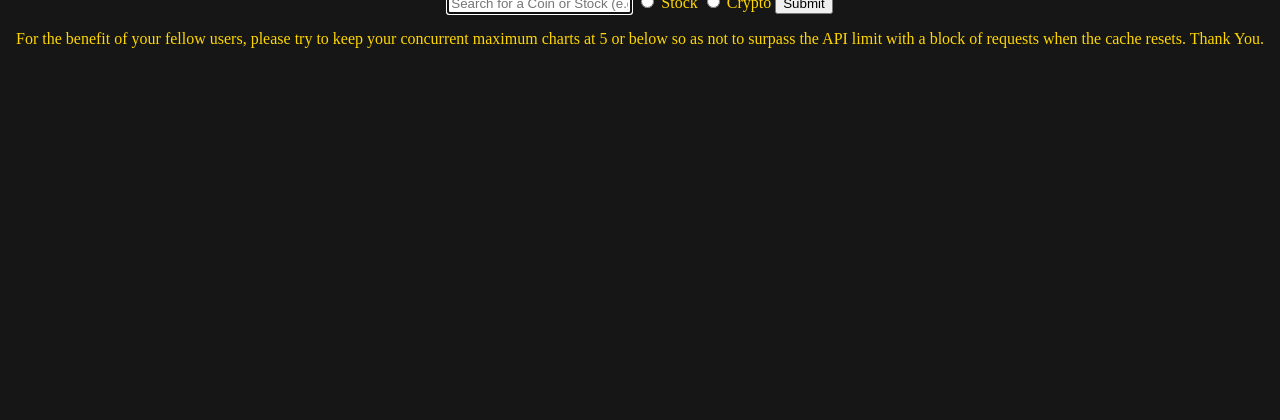
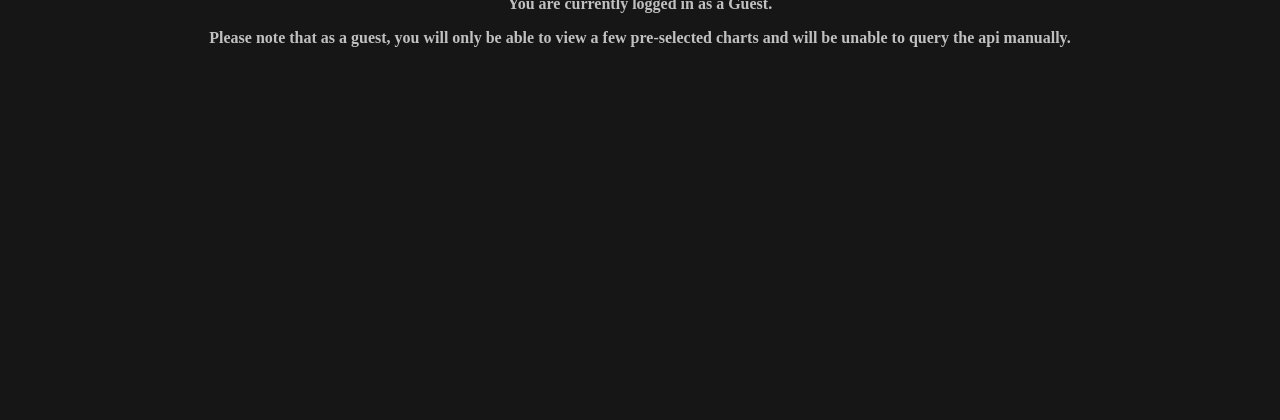
Before and after one commit to JamesBrooks01/CoinCanvas, a Flask app: page / in a window 1280 px wide. Shown: the part 245-665 px from the top of the page. Run offline with Flask 3, Linux system fonts and the light colour scheme.

Commit message:
altered index.html so that when someone visits the website as a guest they get a preview of what it will look like if they sign in and gain full interaction with the website

```diff
--- a/templates/index.html
+++ b/templates/index.html
@@ -9,7 +9,12 @@
     {% if session %}
         <h2 class="login_info">{{session.userinfo.name}}</h2>
         <img class="login_info" src="{{ session['userinfo']['picture'] }}" alt="User Google Profile Picture" >
-        <p class="login_info" class="logout_button"><a href="/logout">Logout</a></p>
+        {% if session.userinfo.name == 'Guest' %}
+            <p class="login_info"><a href="/login">Login</a></p>
+
+        {% else %}
+            <p class="login_info" class="logout_button"><a href="/logout">Logout</a></p>
+        {% endif %}
     {% else %}
         <h2 class="login_info">Welcome Guest</h1>
         <p class="login_info"><a href="/login">Login</a></p>
@@ -21,6 +26,11 @@
 
 {% block body %}
 
+{% if session.userinfo.name == 'Guest' %}
+            <p class="guestWarning">You are currently logged in as a Guest.</p>
+            <p class="guestWarning">Please note that as a guest, you will only be able to view a few pre-selected charts and will be unable to query the api manually.</p>
+
+    {% else %}
     <form method="post" action="/api">
         <input type="text" name="query" autofocus autocomplete="off" placeholder="Search for a Coin or Stock (e.g. BTC)">
         <input type="radio" name="type" value="Stock" required> Stock
@@ -29,6 +39,8 @@
     </form>
 
     <p> For the benefit of your fellow users, please try to keep your concurrent maximum charts at 5 or below so as not to surpass the API limit with a block of requests when the cache resets. Thank You.</p>
+
+{% endif %}
 {% if errortext %}
 
     <div><h2>{{errortext}}</h2></div>
```
